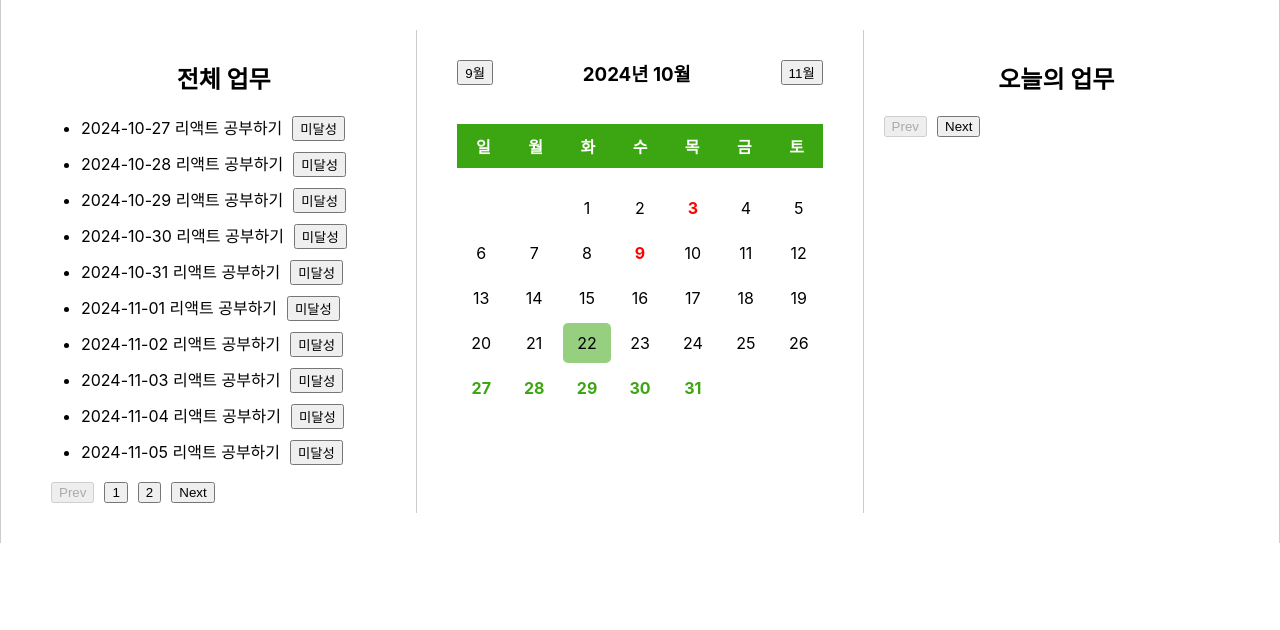
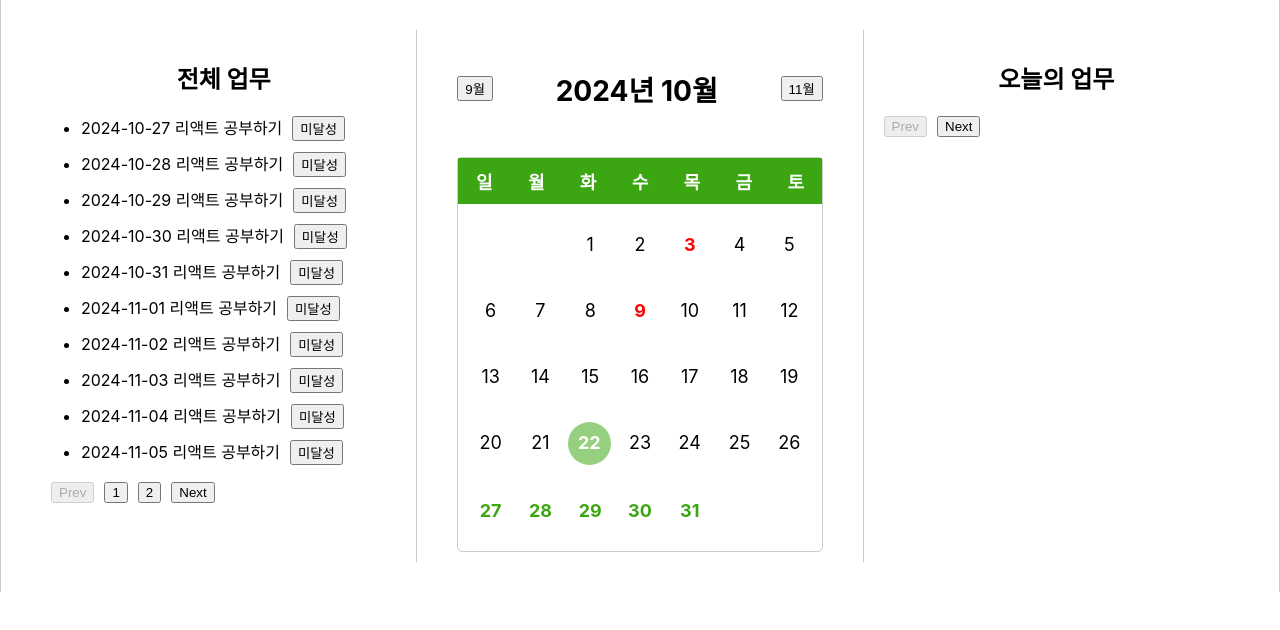
Before and after one commit to vosw1/my-app, a React (Create React App) app: page /home in a window 1280 px wide. Shown: the top 630 px of the page. Built offline with nearby package versions, Linux system fonts and the light colour scheme.

Commit message:
달력 스타일 변경

```diff
--- a/src/components/Calendar.js
+++ b/src/components/Calendar.js
@@ -7,18 +7,18 @@ const Calendar = ({ selectedDate, onDateChange, events }) => {
 
     // 한국 공휴일 배열 (2024년 기준)
     const holidays = [
-        new Date(currentYear, 0, 1),  // 신정 (1월 1일)
-        new Date(currentYear, 0, 10), // 설날 (음력 1월 1일, 2024년 기준)
-        new Date(currentYear, 2, 1),  // 삼일절 (3월 1일)
-        new Date(currentYear, 4, 1),  // 근로자의 날 (5월 1일)
-        new Date(currentYear, 4, 5),  // 어린이날 (5월 5일)
-        new Date(currentYear, 4, 15), // 석가탄신일 (음력 4월 8일, 2024년 기준)
-        new Date(currentYear, 5, 6),  // 현충일 (6월 6일)
-        new Date(currentYear, 7, 15), // 광복절 (8월 15일)
-        new Date(currentYear, 8, 15), // 추석 (음력 8월 15일, 2024년 기준)
-        new Date(currentYear, 9, 3),  // 개천절 (10월 3일)
-        new Date(currentYear, 9, 9),  // 한글날 (10월 9일)
-        new Date(currentYear, 11, 25) // 크리스마스 (12월 25일)
+        new Date(currentYear, 0, 1),   // 신정 (1월 1일)
+        new Date(currentYear, 0, 10),  // 설날 (음력 1월 1일, 2024년 기준)
+        new Date(currentYear, 2, 1),    // 삼일절 (3월 1일)
+        new Date(currentYear, 4, 1),    // 근로자의 날 (5월 1일)
+        new Date(currentYear, 4, 5),    // 어린이날 (5월 5일)
+        new Date(currentYear, 4, 15),   // 석가탄신일 (음력 4월 8일, 2024년 기준)
+        new Date(currentYear, 5, 6),    // 현충일 (6월 6일)
+        new Date(currentYear, 7, 15),   // 광복절 (8월 15일)
+        new Date(currentYear, 8, 15),   // 추석 (음력 8월 15일, 2024년 기준)
+        new Date(currentYear, 9, 3),    // 개천절 (10월 3일)
+        new Date(currentYear, 9, 9),    // 한글날 (10월 9일)
+        new Date(currentYear, 11, 25)   // 크리스마스 (12월 25일)
     ];
 
     const getDaysInMonth = (month, year) => {
@@ -72,8 +72,16 @@ const Calendar = ({ selectedDate, onDateChange, events }) => {
 
         // 날짜 추가
         for (let day = 1; day <= daysInMonth; day++) {
-            const isEventDay = events.some(event => event.getDate() === day && event.getMonth() === currentMonth && event.getFullYear() === currentYear);
-            const isHoliday = holidays.some(holiday => holiday.getDate() === day && holiday.getMonth() === currentMonth && holiday.getFullYear() === currentYear);
+            const isEventDay = events.some(event =>
+                event.getDate() === day &&
+                event.getMonth() === currentMonth &&
+                event.getFullYear() === currentYear
+            );
+            const isHoliday = holidays.some(holiday =>
+                holiday.getDate() === day &&
+                holiday.getMonth() === currentMonth &&
+                holiday.getFullYear() === currentYear
+            );
 
             days.push(
                 <div
@@ -99,9 +107,11 @@ const Calendar = ({ selectedDate, onDateChange, events }) => {
                 <h3>{currentYear}년 {currentMonth + 1}월</h3>
                 <button onClick={handleNextMonth}>{currentMonth === 11 ? 1 : currentMonth + 2}월</button>
             </div>
-            {renderDaysOfWeek()}
-            <div className={styles.daysContainer}>
-                {renderDays()}
+            <div className={styles.body}>
+                {renderDaysOfWeek()}
+                <div className={styles.daysContainer}>
+                    {renderDays()}
+                </div>
             </div>
         </div>
     );
--- a/src/styles/Calendar.module.css
+++ b/src/styles/Calendar.module.css
@@ -2,22 +2,26 @@
     padding: 0;
 }
 
-.header {
+.calendar .header {
     display: flex;
     justify-content: space-between;
     align-items: center;
+    margin-bottom: 20px;
+    font-size: x-large;
 }
 
 .daysContainer {
     display: grid;
     grid-template-columns: repeat(7, 1fr);
     gap: 5px;
+    margin: 10px;
 }
 
 .day {
     text-align: center;
     padding: 10px;
     cursor: pointer;
+    margin: 10px 0;
 }
 
 .daysOfWeek {
@@ -27,17 +31,23 @@
     background-color: #3ca512 !important;
     padding: 10px 0;
     color: white;
-    margin: 20px 0;
 }
 .day:hover {
     background-color: #3ca512;
     color: white;
+    font-weight: bold;
+    width: 23px;
+    height: 23px;
+    border-radius: 50px;
 }
 
 .selected {
     background-color: #95cf7f;
-    border-radius: 5px;
-    color: black;
+    color: white;
+    font-weight: bold;
+    width: 23px;
+    height: 23px;
+    border-radius: 50px;
 }
 
 .emptyDay {
@@ -49,7 +59,12 @@
     justify-content: space-between;
     font-weight: bold;
     background-color: #f0f0f0;
-    padding: 10px 0;
+}
+
+.calendar .body {
+    border: 1px solid #ccc;
+    border-radius: 5px;
+    font-size: large;
 }
 
 .dayOfWeek {
```
